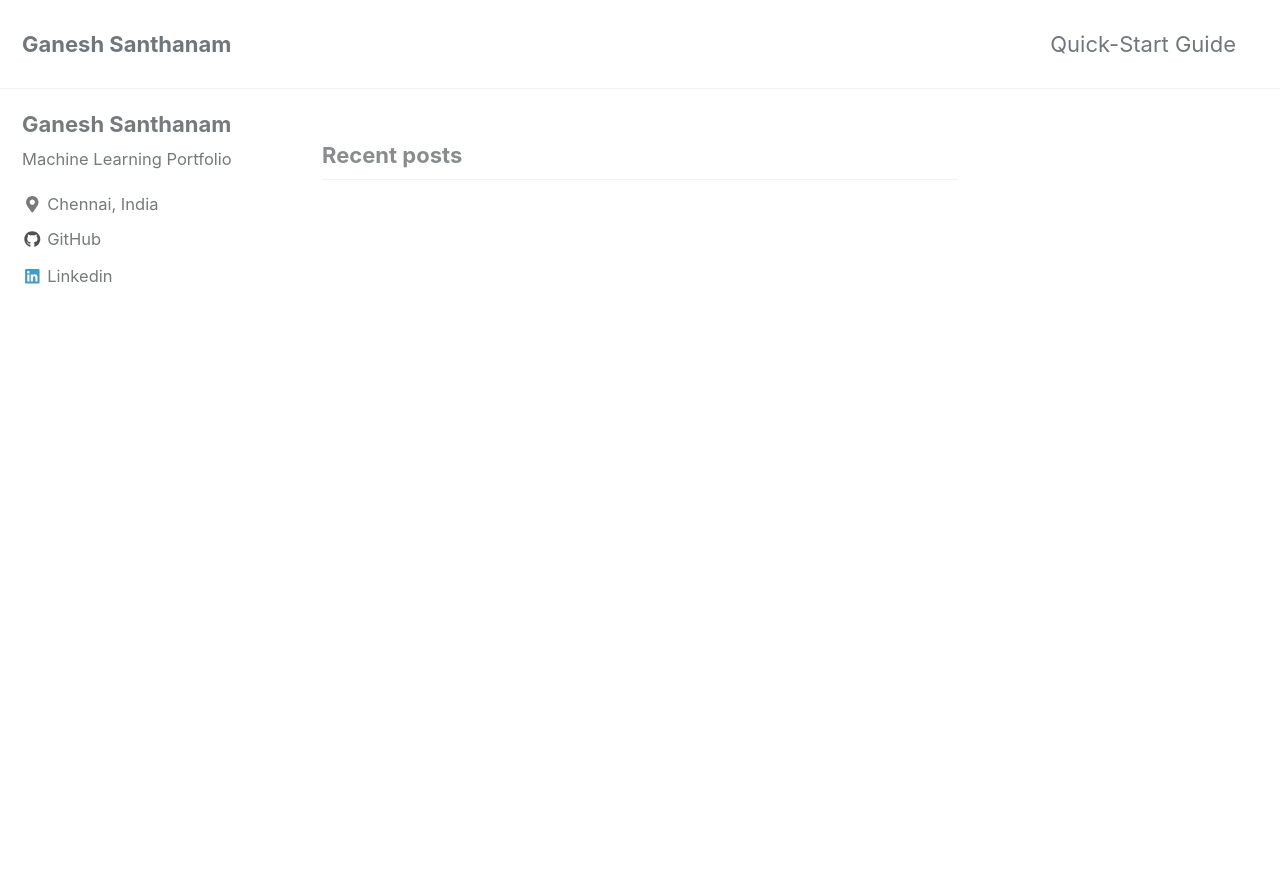
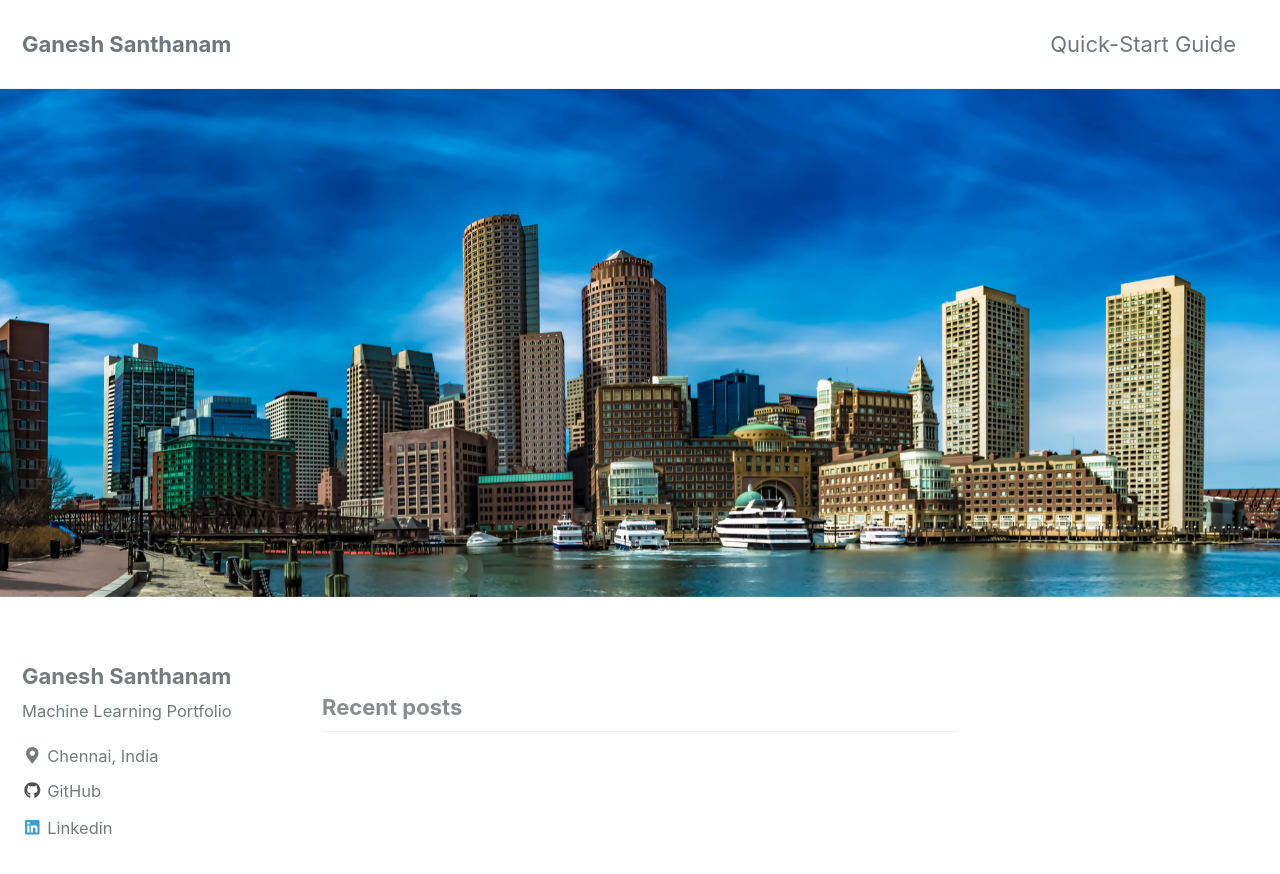
Before and after one commit to ganesh-santhanam/ganesh-santhanam.github.io, a Jekyll site: the page built from index.html, in a window 1280 px wide and 900 px high. Shown: the top 874 px of the window. Built offline with Jekyll 4.4.1, drawn with Linux system fonts in a browser that asks for light colours; cached includes are drawn as plain includes; nearby versions of some CDN libraries; the list of posts is cut into pages by our own code.

Commit message:
home page image

```diff
--- a/index.html
+++ b/index.html
@@ -1,4 +1,7 @@
 ---
 layout: home
 author_profile: true
+header:
+  image: "/images/waterfront.jpg"
+
 ---
```
Also changed, not shown: images/bio-pic.jpg (added), images/fort point.png (added), images/perceptron/percept.jpg (added), images/waterfront.jpg (added), images/zakim.jpg (added).
